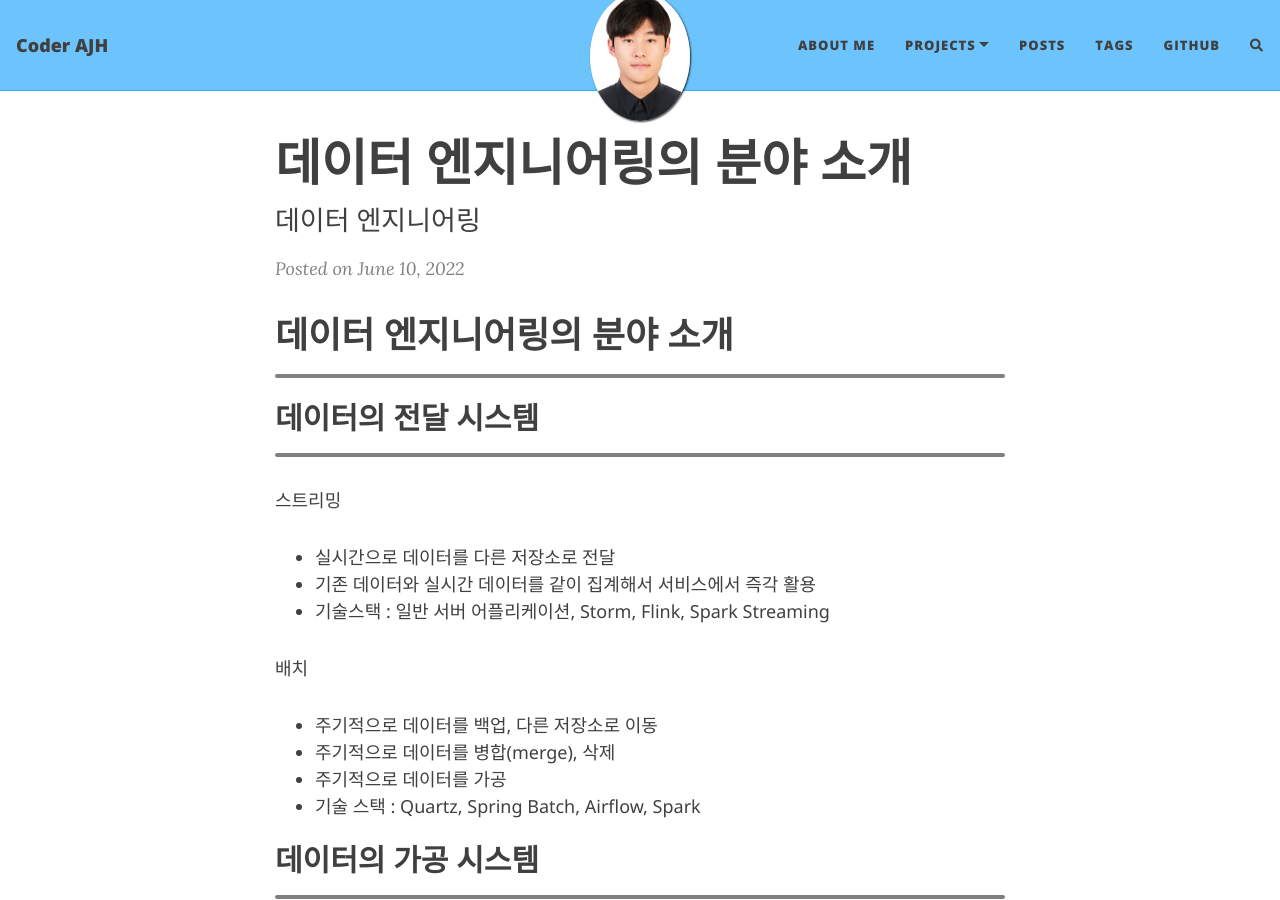
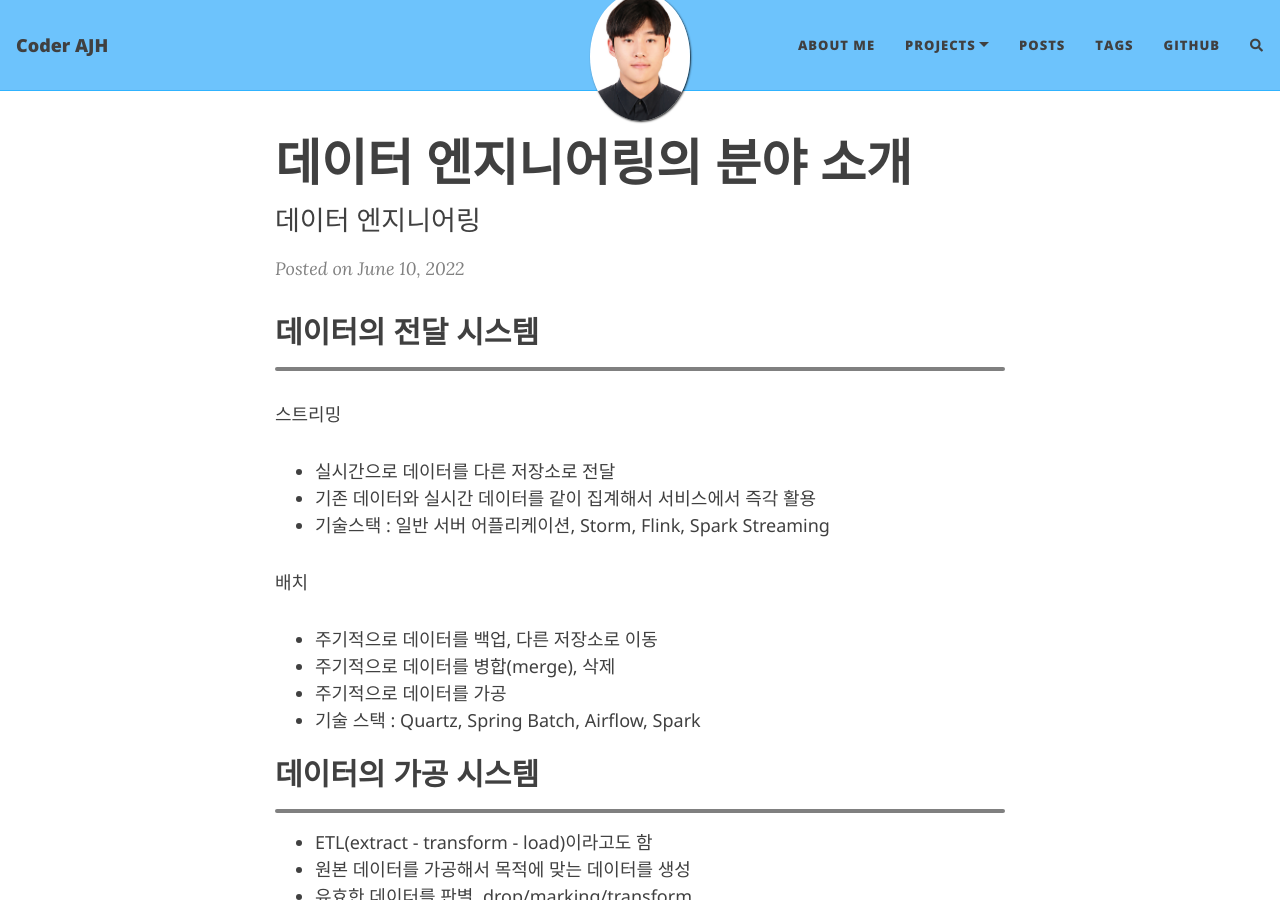
Before and after one commit to junhong625/junhong625.github.io, a Jekyll site: the page built from _posts/Data Engineering/2022-06-10-데이터 엔지니어링의 분야 소개.md, in a window 1280 px wide and 900 px high. Built offline with Jekyll 4.4.1, drawn with Linux system fonts in a browser that asks for light colours; nearby versions of some CDN libraries; comment, search, counter and statistics services are not loaded.

Commit message:
Update 2022-06-10-데이터 엔지니어링의 분야 소개.md

```diff
--- a/_posts/Data Engineering/2022-06-10-데이터 엔지니어링의 분야 소개.md
+++ b/_posts/Data Engineering/2022-06-10-데이터 엔지니어링의 분야 소개.md
@@ -7,9 +7,6 @@ gh-badge: [star, fork, follow]
 tags : [Data Engineer]
 comments: true
 ---
-# 데이터 엔지니어링의 분야 소개
-***
-
 ## 데이터의 전달 시스템
 ***
 스트리밍
```
